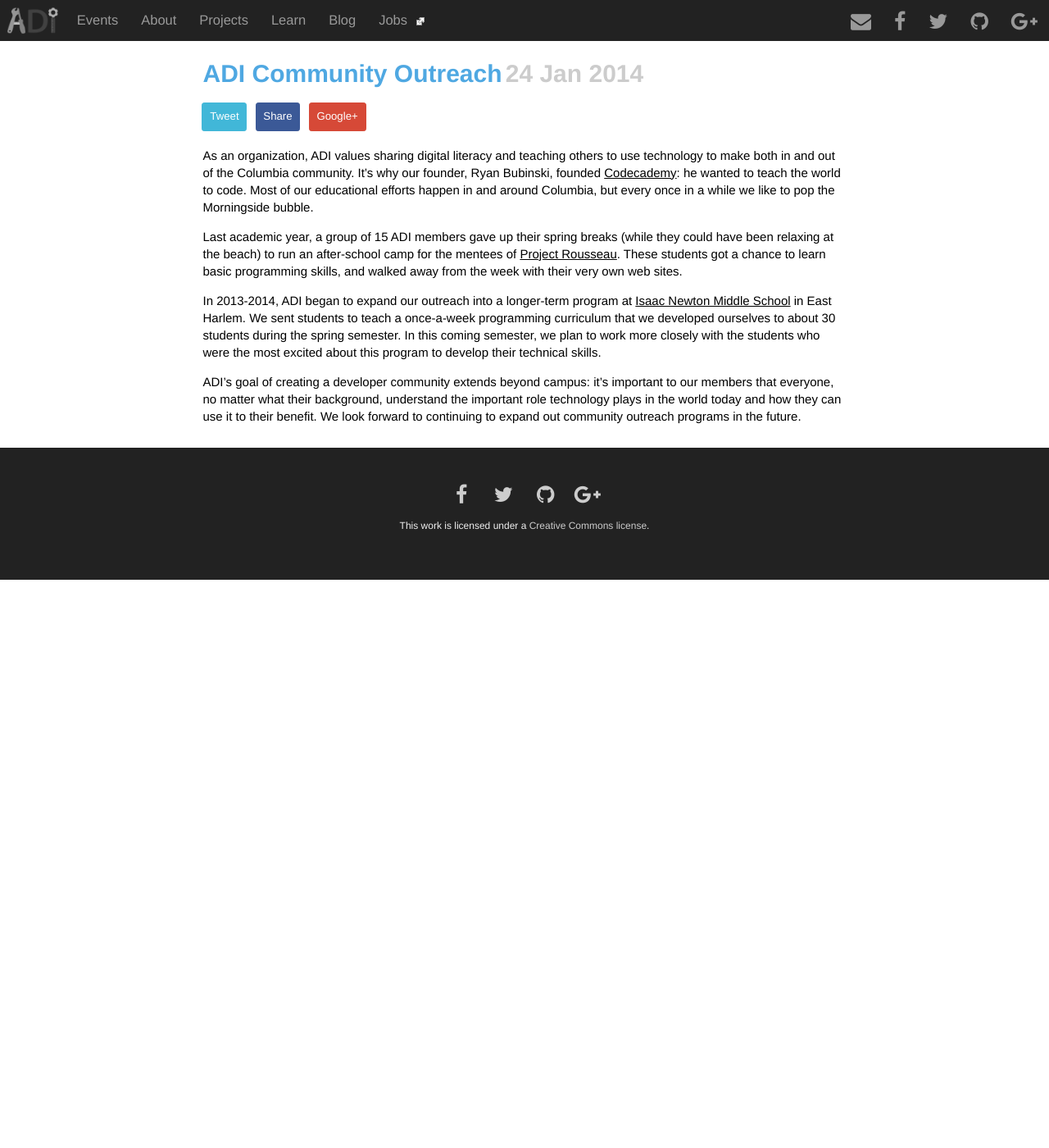
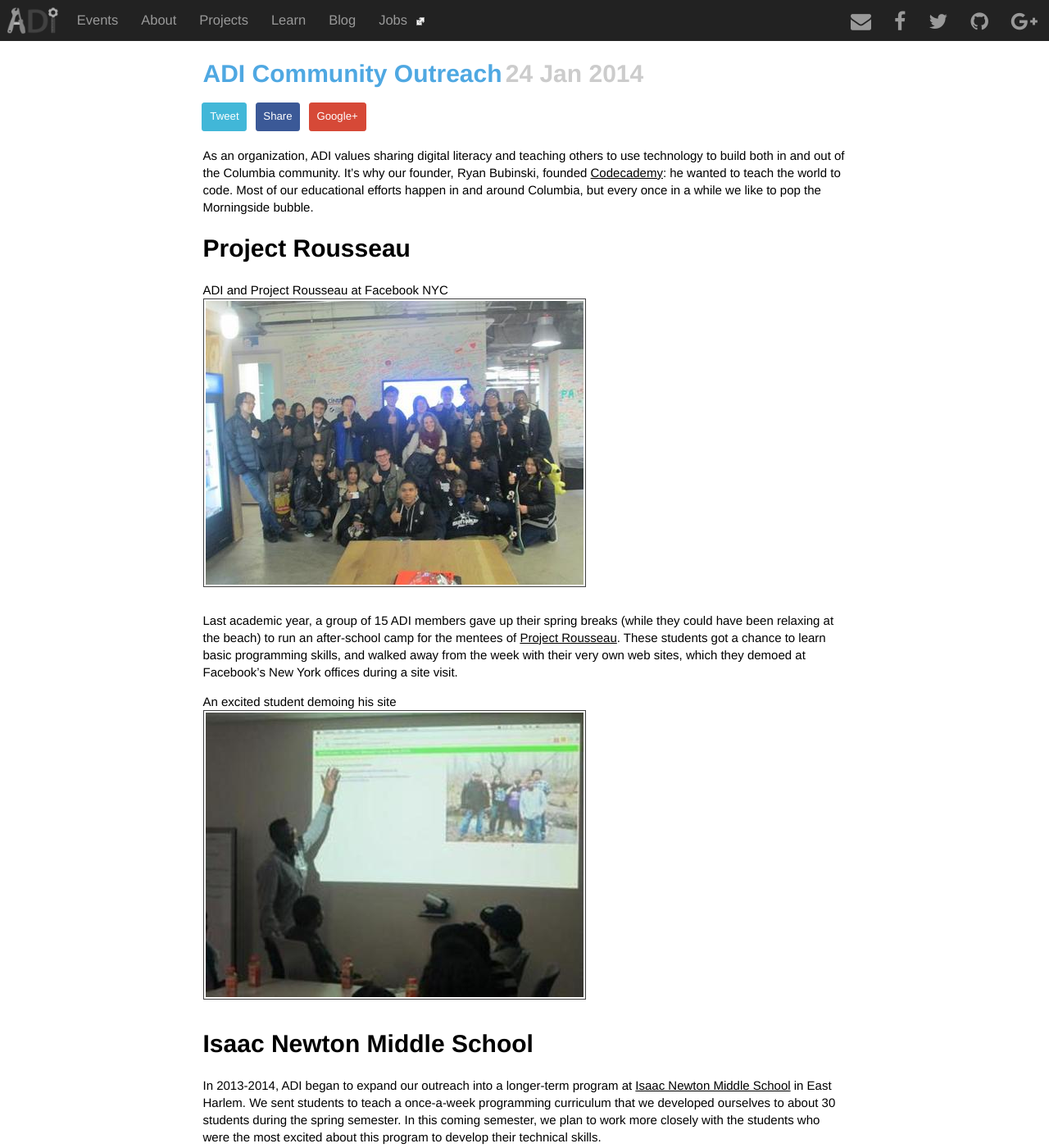
Before and after one commit to adicu/adicu.github.com-dep, a Jekyll site: the page built from _posts/2014-01-24-community-outreach.md, in a window 1280 px wide and 1400 px high. Shown: the whole window at 82% size. Built offline with Jekyll 4.4.1, drawn with Linux system fonts in a browser that asks for light colours; nearby versions of some CDN libraries; some of the changed text lies outside the part shown.

Commit message:
Add images to community outreach post

```diff
--- a/_posts/2014-01-24-community-outreach.md
+++ b/_posts/2014-01-24-community-outreach.md
@@ -5,17 +5,28 @@ category: blogpost
 ---
 
 As an organization, ADI values sharing digital literacy and teaching others to
-use technology to make both in and out of the Columbia community. It's why our
+use technology to build both in and out of the Columbia community. It's why our
 founder, Ryan Bubinski, founded [Codecademy](http://www.codecademy.com/): he
 wanted to teach the world to code. Most of our educational efforts happen in and
 around Columbia, but every once in a while we like to pop the Morningside
 bubble.
 
+## Project Rousseau
+
+ADI and Project Rousseau at Facebook NYC<br />
+![Facebook](/img/outreach/facebook.jpg)
+
 Last academic year, a group of 15 ADI members gave up their spring breaks (while
 they could have been relaxing at the beach) to run an after-school camp for the
 mentees of [Project Rousseau](http://projectrousseau.org/). These students got a
 chance to learn basic programming skills, and walked away from the week with
-their very own web sites.
+their very own web sites, which they demoed at Facebook's New York offices
+during a site visit.
+
+An excited student demoing his site<br />
+![Demo](/img/outreach/demo.jpg)
+
+## Isaac Newton Middle School
 
 In 2013-2014, ADI began to expand our outreach into a longer-term program at
 [Isaac Newton Middle School](http://schools.nyc.gov/SchoolPortals/04/M825/default.htm)
```
Also changed, not shown: other parts of _posts/2014-01-24-community-outreach.md (+2 -0 lines), img/outreach/demo.jpg (added), img/outreach/facebook.jpg (added).
